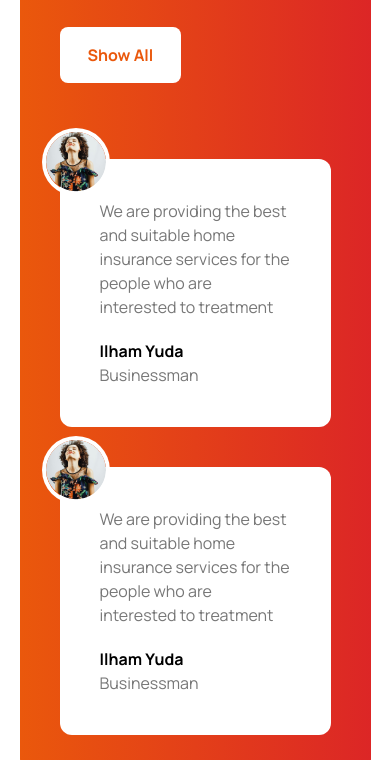
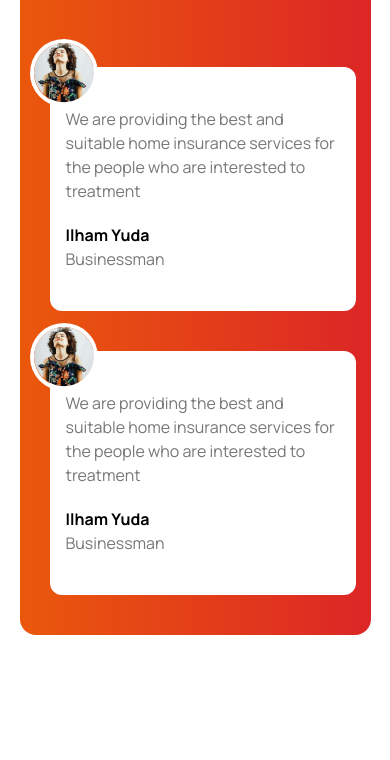
Before and after one commit to whatsjunayed/Tea-House-tailwind, a plain HTML site: page index.html in a window 390 px wide. Shown: the part 4744-5504 px from the top of the page. Drawn offline with nearby package versions, Linux system fonts and the light colour scheme.

```diff
--- a/index.html
+++ b/index.html
@@ -175,7 +175,7 @@
       <!-- Our Client -->
       <section class="y-32 w-[90%] md:w-full mx-auto">
         <div
-          class="bg-gradient-to-l to-orange-600 from-red-600 grid grid-cols-1 md:grid-cols-2 p-[40px] md:p-[70px] gap-9 items-center rounded-2xl"
+          class="bg-gradient-to-l to-orange-600 from-red-600 grid grid-cols-1 md:grid-cols-2 py-[40px] pl-[30px] pr-[15px] md:p-[70px] gap-9 items-center rounded-2xl"
         >
           <div>
             <h1 class="text-[45px] font-extrabold text-[#F4F4F4] pb-5">
@@ -218,7 +218,7 @@
             </div>
             <div class="flex flex-col items-end pt-10 relative">
               <div
-                class="bg-white rounded-xl md:w-3/4 relative p-10 md:opacity-30"
+                class="bg-white rounded-xl md:w-3/4 relative py-10 px-4 md:px-10 md:opacity-30"
               >
                 <img
                   src="images/client.png"
@@ -234,7 +234,7 @@
               </div>
 
               <div
-                class="bg-white rounded-xl md:w-3/4 relative p-10 mt-10 md:opacity-30"
+                class="bg-white rounded-xl md:w-3/4 relative py-10 px-4 md:px-10 mt-10  md:opacity-30"
               >
                 <img
                   src="images/client.png"
@@ -308,7 +308,7 @@
     </main>
     <footer class="max-w-[1600px] mx-auto py-[130px] bg-[#FFF2EC]">
       <section class="max-w-[1140px] w-[90%] mx-auto">
-        <div class="flex items-center justify-between">
+        <div class="flex items-center justify-between gap-y-5 flex-col md:flex-row">
           <img src="images/cup.png" alt="" class="w-16" />
           <div class="flex items-center gap-10">
             <p class="font-medium md:text-xl">Ready to get started?</p>
@@ -319,7 +319,7 @@
             </button>
           </div>
         </div>
-        <div class="grid grid-cols-2 gap-y-10 md:grid-cols-4 pt-[104px]">
+        <div class="grid grid-cols-1 gap-y-10 md:grid-cols-4 pt-[104px]">
           <div class="flex flex-col gap-5">
             <h2 class="text-xl font-semibold">Quick Links</h2>
             <p class="text-[#777777]">Home</p>
```
